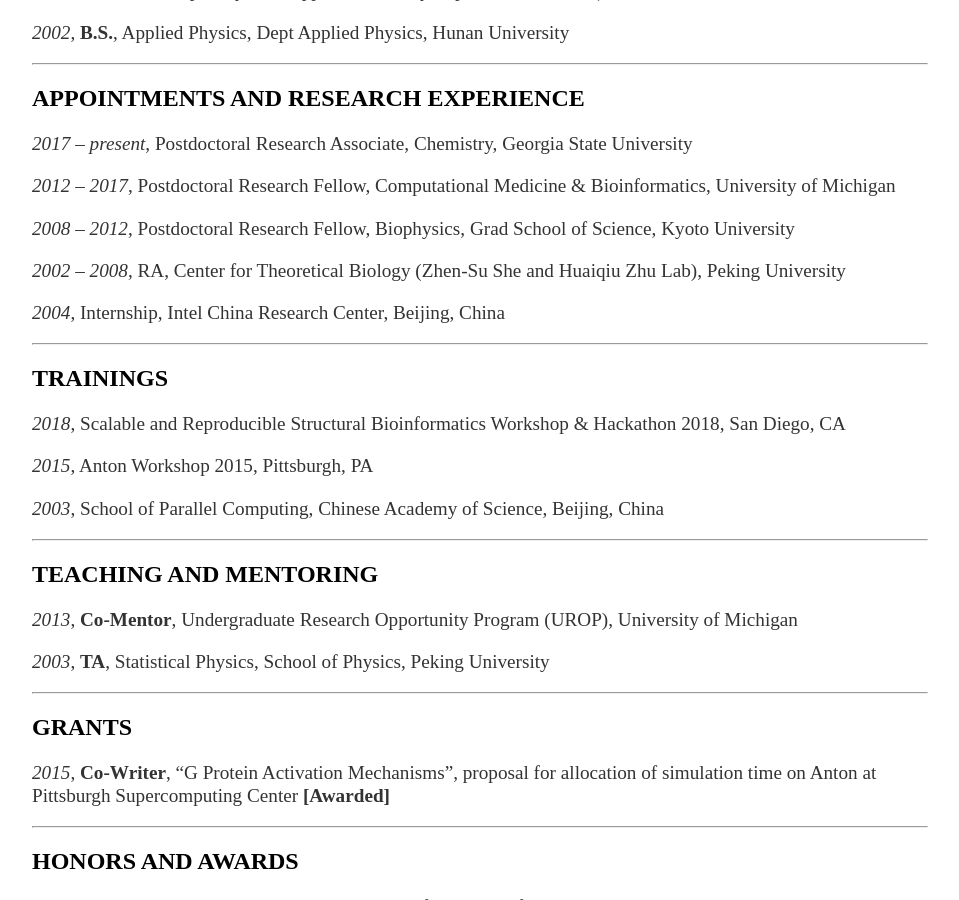
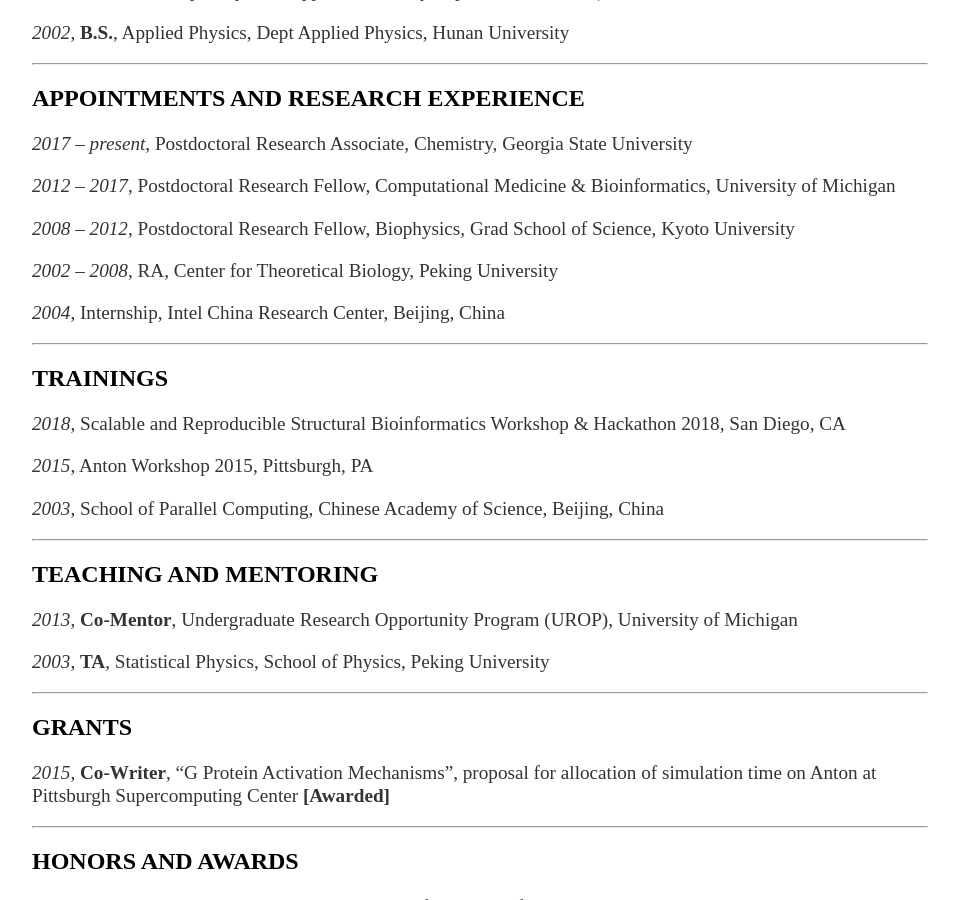
Before and after one commit to xinqyao/xinqyao.github.io, a Jekyll site: the page built from cv/index.md, in a window 1280 px wide and 900 px high, scrolled down 564 px. Shown: the whole window, without its empty margins (160-1119 px from the left). Built offline with Jekyll 4.4.1, drawn with Linux system fonts in a browser that asks for light colours.

Commit message:
Update index.md

```diff
--- a/cv/index.md
+++ b/cv/index.md
@@ -26,7 +26,7 @@
 <p> <em>2017 – present</em>, Postdoctoral Research Associate, Chemistry, Georgia State University </p>
 <p> <em>2012 – 2017</em>, Postdoctoral Research Fellow, Computational Medicine & Bioinformatics, University of Michigan </p>
 <p> <em>2008 – 2012</em>, Postdoctoral Research Fellow, Biophysics, Grad School of Science, Kyoto University </p>
-<p> <em>2002 – 2008</em>, RA, Center for Theoretical Biology (Zhen-Su She and Huaiqiu Zhu Lab), Peking University </p>
+<p> <em>2002 – 2008</em>, RA, Center for Theoretical Biology, Peking University </p>
 <p> <em>2004</em>, Internship, Intel China Research Center, Beijing, China </p>
 ---
 
```
